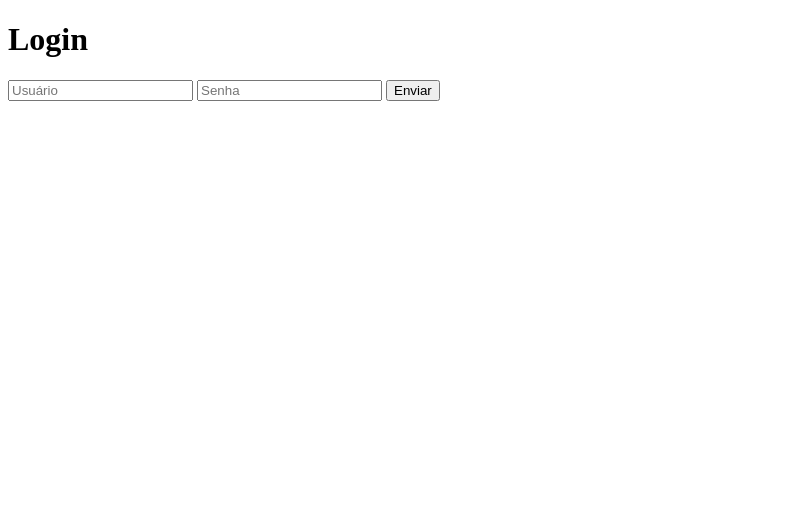
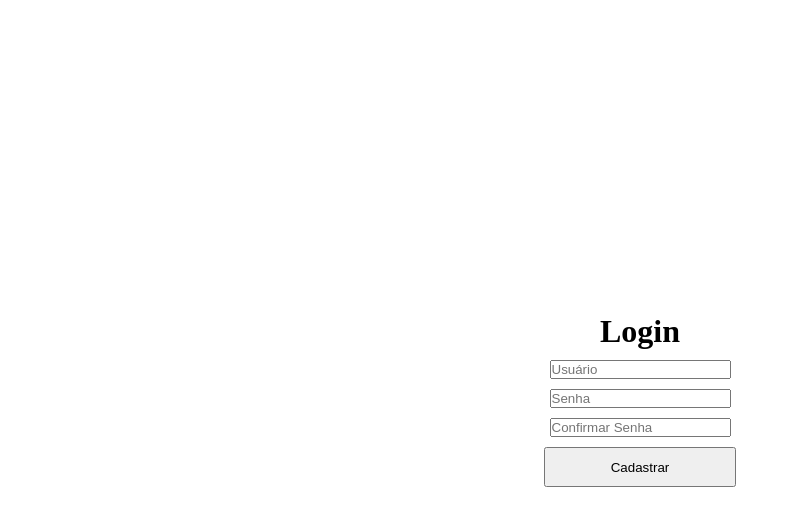
Before and after one commit to schddan/Testes-de-sistema, a website: page End-to-end/index.html in a window 1280 px wide. Shown: the whole page, without its empty margins (0-791 px from the left). Drawn offline with Linux system fonts and the light colour scheme.

Commit message:
Início da tela de login para realização dos testes

```diff
--- a/End-to-end/index.html
+++ b/End-to-end/index.html
@@ -1,18 +1,47 @@
 <!DOCTYPE html>
 <html lang="pt-br">
+
 <head>
     <meta charset="UTF-8">
     <meta name="viewport" content="width=device-width, initial-scale=1.0">
     <title>Document</title>
     <script src="./script.js"></script>
+    <link rel="stylesheet" type="text/css" href="./style.css" media="screen" />
 </head>
+
 <body>
-    <h1>Login</h1>
-    <form>
-        <input type="text" id="username" placeholder="Usuário" required>
-        <input type="text" id="password" placeholder="Senha" required>
-        <button type="submit" onclick="validate(event)">Enviar</button>
-        <span id="mensagemErro" style="display: none; color: red;">Usuário ou senha incorretos</span>
-    </form>
+    <div id="center">
+        <h1>Login</h1>
+        <form id="form">
+            <input type="text" id="username" placeholder="Usuário">
+            <input type="text" id="password" placeholder="Senha">
+            <input type="text" id="confirmPassword" placeholder="Confirmar Senha">
+            <button id="botaoConfirmar" type="submit" onclick="validate(event)">Cadastrar</button>
+            <span id="mensagemErro" style="display: none; color: red;">Usuário ou senha incorretos</span>
+        </form>
+    </div>
+
 </body>
+
 </html>
+
+
+<!-- Descrição da Atividade:
+O botão de "Cadastrar" deve ter destaque visual, com cores que indicam que é um botão de ação.
+Parte 2: Criar testes End-to-End com Cypress
+Instalar e configurar o Cypress:
+
+O Cypress deverá ser instalado no projeto, utilizando NPM. Após a instalação, os alunos deverão configurar o Cypress para rodar os testes em uma janela interativa.
+Escrever os testes com Cypress:
+Criar um arquivo de testes para validar o formulário de cadastro.
+Os testes devem verificar três cenários principais:
+Campos obrigatórios vazios: Verificar se, ao tentar submeter o formulário com campos vazios, uma mensagem de erro é exibida.
+Senhas diferentes: Preencher o campo de senha e confirmação de senha com valores diferentes e verificar se o erro "As senhas não correspondem" é exibido.
+Cadastro bem-sucedido: Preencher todos os campos corretamente e verificar se o cadastro é realizado com sucesso e a mensagem de sucesso é exibida.
+Executar os testes:
+Rodar os testes utilizando o Cypress e garantir que todos os cenários descritos funcionem corretamente.
+O que será avaliado:
+Estrutura do formulário: Se o formulário contém todos os campos necessários e está visualmente organizado.
+Validações: Se as validações básicas (campos obrigatórios, senhas correspondentes) estão funcionando corretamente.
+Feedback ao usuário: Se as mensagens de erro e sucesso são exibidas conforme esperado.
+Testes com Cypress: Se os testes E2E cobrem corretamente os cenários de erro e sucesso, garantindo que o formulário funcione conforme o planejado. -->
--- a/End-to-end/script.js
+++ b/End-to-end/script.js
@@ -3,12 +3,24 @@ function validate(event) {
 
     const username = document.getElementById('username').value
     const password = document.getElementById('password').value
+    const confirmPassword = document.getElementById('confirmPassword').value
 
     console.log(username)
 
-    if(username == 'admin' && password == 'admin') {
+    if(username == 'admin' && password == 'admin' && confirmPassword == 'admin') {
         alert('Login efetuado com sucesso')
+        document.getElementById('username').value = ''
+        document.getElementById('password').value = ''
+        document.getElementById('confirmPassword').value = ''
+        document.getElementById('mensagemErro').style.display = 'none'
+    } else if(username == '' || password == '' || confirmPassword == ''){
+        document.getElementById('mensagemErro').style.display = 'block'
+        document.getElementById("mensagemErro").innerHTML="É necessário preencher todos os campos";
+    } else if (password != confirmPassword){
+        document.getElementById('mensagemErro').style.display = 'block'
+        document.getElementById("mensagemErro").innerHTML="As senhas não correspondem";
     } else {
         document.getElementById('mensagemErro').style.display = 'block'
+        document.getElementById("mensagemErro").innerHTML="Dados incorretos";
     }
 }
--- /dev/null
+++ b/End-to-end/style.css
@@ -0,0 +1,27 @@
+*{
+    gap: 0;
+    padding: 0;
+    margin: 0;
+}
+
+#center{
+    display: flex;
+    flex-direction: column;
+    justify-content: center;
+    align-items: center;
+    height: 100vh;
+}
+
+#form{
+    margin-top: 10px;
+    gap: 10px;
+    display: flex;
+    justify-content: center;
+    flex-direction: column;
+    align-items: center;
+}
+
+#botaoConfirmar{
+    width: 15vw;
+    height: 5vh;
+}
```
